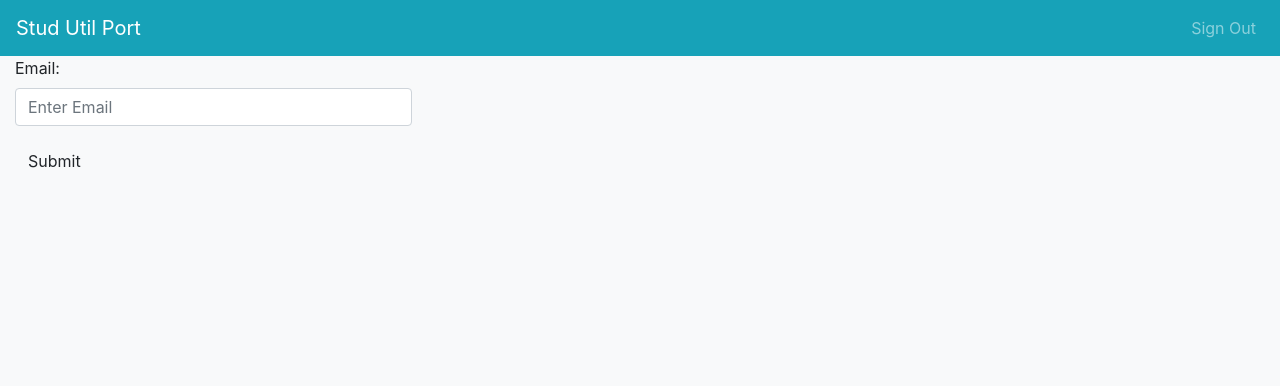
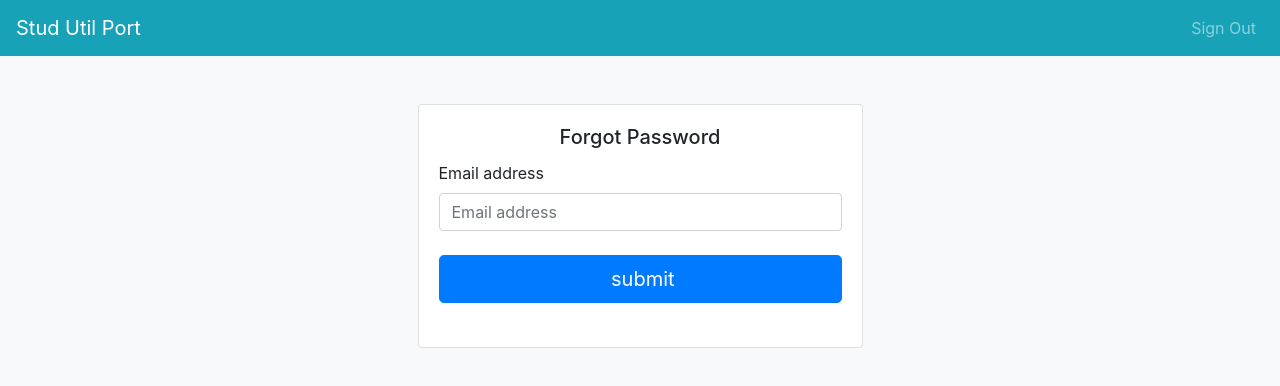
Before and after one commit to ujjwal-raizada/student-utility-portal, a React (Create React App) app in the folder front-end-react/frontend-testing/: page /forgotpassword in a window 1280 px wide. Shown: the top 386 px of the page. Built offline with nearby package versions, Linux system fonts and the light colour scheme; a web font is replaced by a local one; what react-global-configuration would draw is missing.

Commit message:
frontend: Changed theme of ForgotPassword

```diff
--- a/front-end-react/frontend-testing/src/Components/ForgotPassword.js
+++ b/front-end-react/frontend-testing/src/Components/ForgotPassword.js
@@ -3,7 +3,8 @@ import Header from "./Header";
 
 class ForgotPassword extends Component {
   state = {
-    email: ""
+    email: "",
+    submitting: false
   };
 
   handleChange = event => {
@@ -12,36 +13,60 @@ class ForgotPassword extends Component {
     this.setState({ [event.target.name]: event.target.value });
   };
 
+  handlePassword = event => {
+    event.preventDefault();
+    this.setState({ submitting: true });
+    this.props.history.push(`/error/url`);
+    this.setState({ submitting: false });
+  };
+
   render() {
+    const spin = (
+      <span
+        class="spinner-border spinner-border-sm"
+        role="status"
+        aria-hidden="true"
+      />
+    );
     return (
-      <Fragment>
-        <Header page="ForgotPassword" />
-        <form class="form-horizontal" action="/action_page.php">
-          <div class="form-group">
-            <label class="control-label col-sm-4" for="email">
-              Email:
-            </label>
-            <div class="col-sm-4">
+      <div className="bg-light">
+        <Header page="forgotpassword" />
+        <div className="container">
+          <div className="row">
+            <div className="col-sm-9 col-md-7 col-lg-5 mx-auto">
+              <div className="card card-signin my-5">
+                <div className="card-body">
+                  <h5 className="card-title text-center">Forgot Password</h5>
+                  <form className="form-signin">
+                    <div className="form-label-group">
+                      <label for="inputEmail">Email address</label>
                       <input
                         type="email"
-                class="form-control"
-                id="email"
-                value={this.state.email}
-                name="email"
-                placeholder="Enter Email"
+                        className="form-control"
+                        placeholder="Email address"
+                        name="username"
+                        value={this.state.username}
                         onChange={this.handleChange}
                       />
                     </div>
-          </div>
-          <div class="form-group">
-            <div class="col-sm-offset-5 col-sm-4">
-              <button type="submit" class="btn btn-default">
-                Submit
+                    <br />
+
+                    <button
+                      className="btn btn-lg btn-primary btn-block"
+                      type="submit"
+                      onClick={this.handlePassword}
+                    >
+                      {this.state.submitting ? spin : ""} &nbsp;
+                      {this.state.submitting ? "Submitting" : "submit"}
                     </button>
+                    <br />
+                  </form>
                 </div>
               </div>
-        </form>
-      </Fragment>
+            </div>
+          </div>
+        </div>
+      </div>
     );
   }
 }
```
Lines whose indentation alone changed are shown as unchanged.
